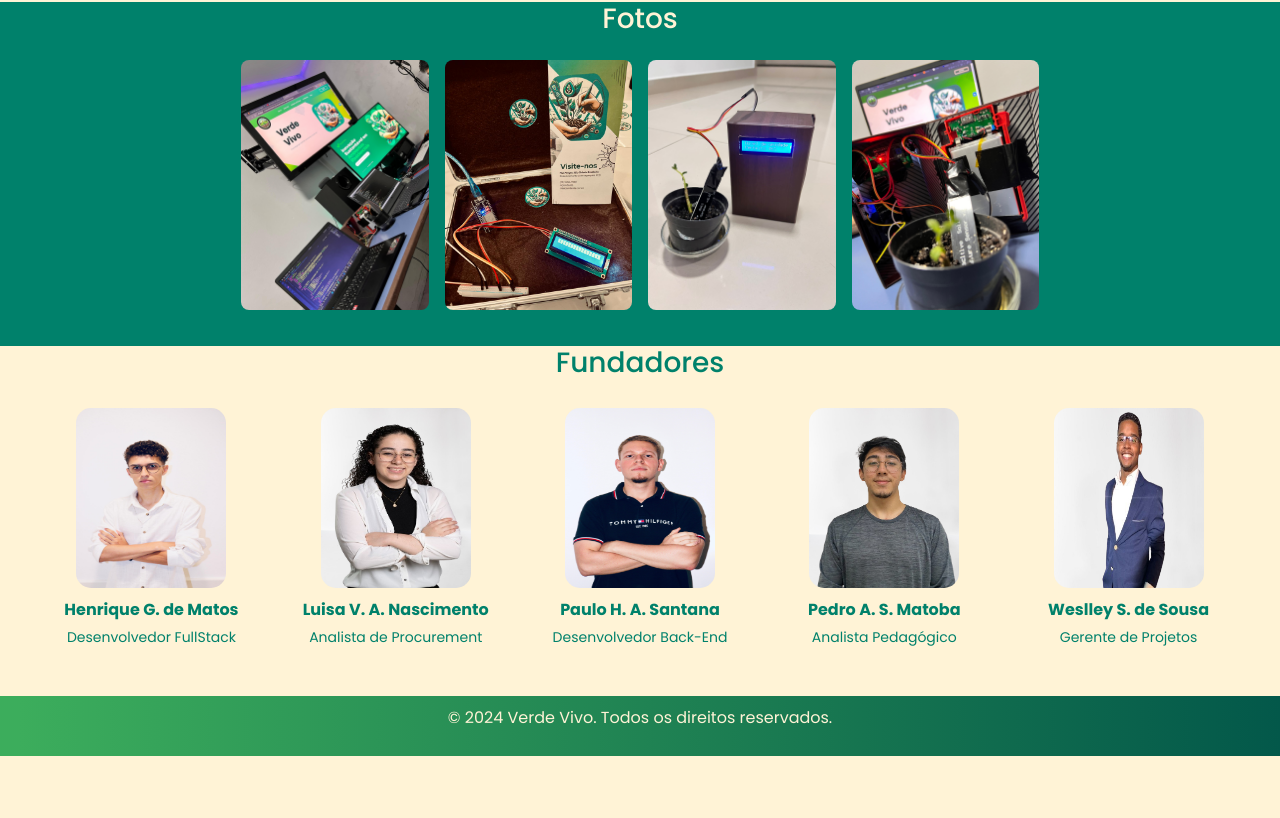
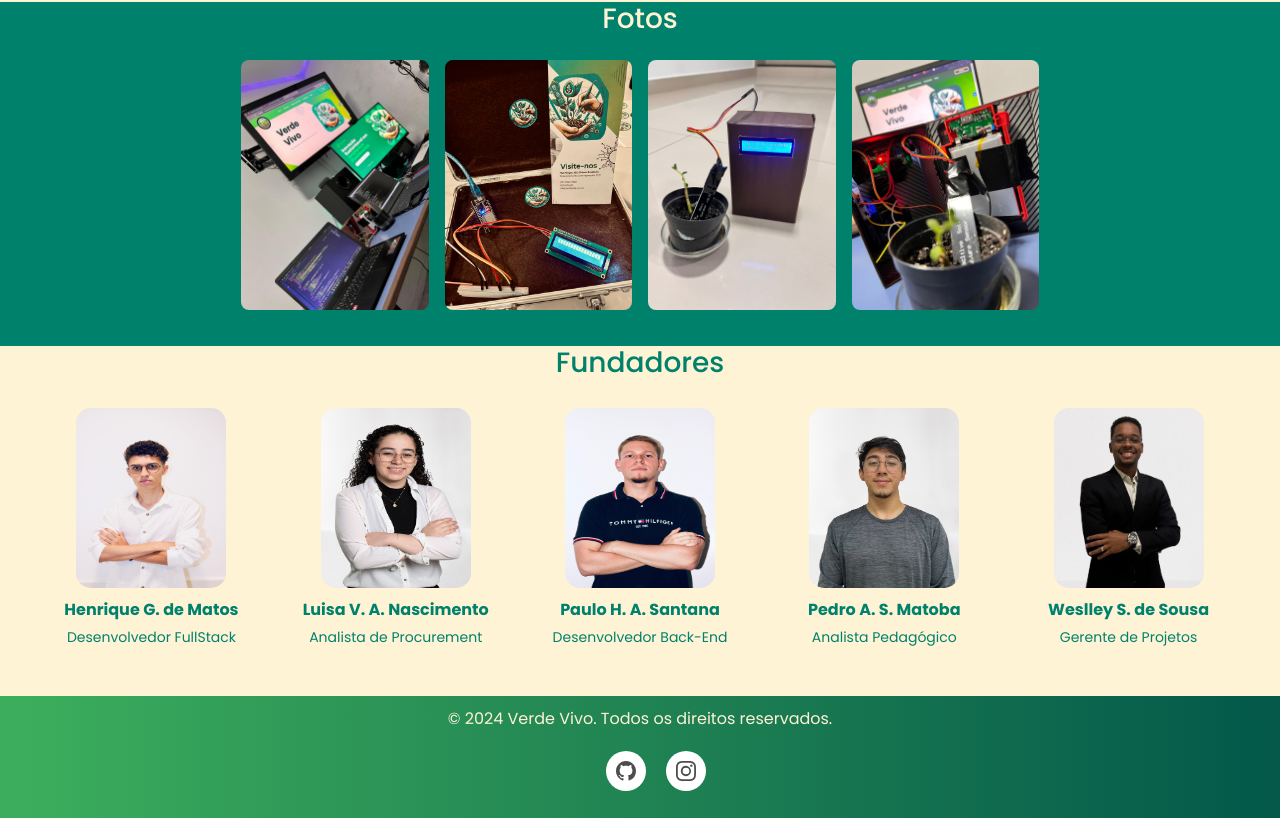
Before and after one commit to efigueiredo13/VerdeVivo, a PHP site: page /view/index.html in a window 1280 px wide. Shown: the part 1319-2137 px from the top of the page. Before the commit the page ends 2075 px from the top, so only its background shows below. Run offline with PHP 8.4, Linux system fonts and the light colour scheme; some libraries are stand-ins or nearby versions.

Commit message:
versão 1.0

```diff
--- a/assets/css/index.css
+++ b/assets/css/index.css
@@ -204,7 +204,7 @@
     background: var(--degrade, linear-gradient(90deg, #3CAD5C 1.5%, #03584a 100%));
     color: #FFF3D6;
     text-align: center;
-    padding: 10px;
+    padding: 11px;
     max-height: 2000px;
 }
 
--- /dev/null
+++ b/assets/css/redes.css
@@ -0,0 +1,96 @@
+ul {
+    list-style: none;
+    margin-top: 20px;
+  }
+
+  .example-2 {
+    display: flex;
+    justify-content: center;
+    align-items: center;
+  }
+  .example-2 .icon-content {
+    margin: 0 10px;
+    position: relative;
+  }
+  .example-2 .icon-content .tooltip {
+    position: absolute;
+    top: -30px;
+    left: 50%;
+    transform: translateX(-50%);
+    color: #fff;
+    padding: 6px 10px;
+    border-radius: 5px;
+    opacity: 0;
+    visibility: hidden;
+    font-size: 14px;
+    transition: all 0.3s ease;
+  }
+  .example-2 .icon-content:hover .tooltip {
+    opacity: 1;
+    visibility: visible;
+    top: -50px;
+  }
+  .example-2 .icon-content a {
+    position: relative;
+    overflow: hidden;
+    display: flex;
+    justify-content: center;
+    align-items: center;
+    width: 40px;
+    height: 40px;
+    border-radius: 50%;
+    color: #4d4d4d;
+    background-color: #fff;
+    transition: all 0.3s ease-in-out;
+  }
+  .example-2 .icon-content a:hover {
+    box-shadow: 3px 2px 45px 0px rgb(0 0 0 / 12%);
+  }
+  .example-2 .icon-content a svg {
+    position: relative;
+    z-index: 1;
+    width: 20px;
+    height: 20px;
+  }
+  .example-2 .icon-content a:hover {
+    color: white;
+  }
+  .example-2 .icon-content a .filled {
+    position: absolute;
+    top: auto;
+    bottom: 0;
+    left: 0;
+    width: 100%;
+    height: 0;
+    background-color: #000;
+    transition: all 0.3s ease-in-out;
+  }
+  .example-2 .icon-content a:hover .filled {
+    height: 100%;
+  }
+
+  .example-2 .icon-content a[data-social="linkedin"] .filled,
+  .example-2 .icon-content a[data-social="linkedin"] ~ .tooltip {
+    background-color: #0274b3;
+  }
+
+  .example-2 .icon-content a[data-social="github"] .filled,
+  .example-2 .icon-content a[data-social="github"] ~ .tooltip {
+    background-color: #24262a;
+  }
+  .example-2 .icon-content a[data-social="instagram"] .filled,
+  .example-2 .icon-content a[data-social="instagram"] ~ .tooltip {
+    background: linear-gradient(
+      45deg,
+      #405de6,
+      #5b51db,
+      #b33ab4,
+      #c135b4,
+      #e1306c,
+      #fd1f1f
+    );
+  }
+  .example-2 .icon-content a[data-social="youtube"] .filled,
+  .example-2 .icon-content a[data-social="youtube"] ~ .tooltip {
+    background-color: #ff0000;
+  }
--- a/view/index.html
+++ b/view/index.html
@@ -6,6 +6,7 @@
     <title>Verde Vivo</title>
     <link href="https://cdn.jsdelivr.net/npm/bootstrap@5.3.3/dist/css/bootstrap.min.css" rel="stylesheet" integrity="sha384-QWTKZyjpPEjISv5WaRU9OFeRpok6YctnYmDr5pNlyT2bRjXh0JMhjY6hW+ALEwIH" crossorigin="anonymous">
     <link rel="stylesheet" href="../assets/css/index.css">
+    <link rel="stylesheet" href="../assets/css/redes.css">
     <link rel="stylesheet" href="../assets/css/termos.css">
     <link rel="shortcut icon" href="../assets/img/logo 1.svg" type="image/x-icon">
 </head>
@@ -110,6 +111,51 @@
 
 <footer>
     <p>© 2024 Verde Vivo. Todos os direitos reservados.</p>
+    <ul class="example-2">
+        <li class="icon-content">
+          <a href="https://github.com/efigueiredo13/VerdeVivo" aria-label="GitHub" data-social="github">
+            <div class="filled"></div>
+            <svg
+              xmlns="http://www.w3.org/2000/svg"
+              width="16"
+              height="16"
+              fill="currentColor"
+              class="bi bi-github"
+              viewBox="0 0 16 16"
+              xml:space="preserve"
+            >
+              <path
+                d="M8 0C3.58 0 0 3.58 0 8c0 3.54 2.29 6.53 5.47 7.59.4.07.55-.17.55-.38 0-.19-.01-.82-.01-1.49-2.01.37-2.53-.49-2.69-.94-.09-.23-.48-.94-.82-1.13-.28-.15-.68-.52-.01-.53.63-.01 1.08.58 1.23.82.72 1.21 1.87.87 2.33.66.07-.52.28-.87.51-1.07-1.78-.2-3.64-.89-3.64-3.95 0-.87.31-1.59.82-2.15-.08-.2-.36-1.02.08-2.12 0 0 .67-.21 2.2.82.64-.18 1.32-.27 2-.27s1.36.09 2 .27c1.53-1.04 2.2-.82 2.2-.82.44 1.1.16 1.92.08 2.12.51.56.82 1.27.82 2.15 0 3.07-1.87 3.75-3.65 3.95.29.25.54.73.54 1.48 0 1.07-.01 1.93-.01 2.2 0 .21.15.46.55.38A8.01 8.01 0 0 0 16 8c0-4.42-3.58-8-8-8"
+                fill="currentColor"
+              ></path>
+            </svg>
+          </a>
+        </li>
+        <li class="icon-content">
+          <a
+            href="https://www.instagram.com/verdevivoia/"
+            aria-label="Instagram"
+            data-social="instagram"
+          >
+            <div class="filled"></div>
+            <svg
+              xmlns="http://www.w3.org/2000/svg"
+              width="16"
+              height="16"
+              fill="currentColor"
+              class="bi bi-instagram"
+              viewBox="0 0 16 16"
+              xml:space="preserve"
+            >
+              <path
+                d="M8 0C5.829 0 5.556.01 4.703.048 3.85.088 3.269.222 2.76.42a3.9 3.9 0 0 0-1.417.923A3.9 3.9 0 0 0 .42 2.76C.222 3.268.087 3.85.048 4.7.01 5.555 0 5.827 0 8.001c0 2.172.01 2.444.048 3.297.04.852.174 1.433.372 1.942.205.526.478.972.923 1.417.444.445.89.719 1.416.923.51.198 1.09.333 1.942.372C5.555 15.99 5.827 16 8 16s2.444-.01 3.298-.048c.851-.04 1.434-.174 1.943-.372a3.9 3.9 0 0 0 1.416-.923c.445-.445.718-.891.923-1.417.197-.509.332-1.09.372-1.942C15.99 10.445 16 10.173 16 8s-.01-2.445-.048-3.299c-.04-.851-.175-1.433-.372-1.941a3.9 3.9 0 0 0-.923-1.417A3.9 3.9 0 0 0 13.24.42c-.51-.198-1.092-.333-1.943-.372C10.443.01 10.172 0 7.998 0zm-.717 1.442h.718c2.136 0 2.389.007 3.232.046.78.035 1.204.166 1.486.275.373.145.64.319.92.599s.453.546.598.92c.11.281.24.705.275 1.485.039.843.047 1.096.047 3.231s-.008 2.389-.047 3.232c-.035.78-.166 1.203-.275 1.485a2.5 2.5 0 0 1-.599.919c-.28.28-.546.453-.92.598-.28.11-.704.24-1.485.276-.843.038-1.096.047-3.232.047s-2.39-.009-3.233-.047c-.78-.036-1.203-.166-1.485-.276a2.5 2.5 0 0 1-.92-.598 2.5 2.5 0 0 1-.6-.92c-.109-.281-.24-.705-.275-1.485-.038-.843-.046-1.096-.046-3.233s.008-2.388.046-3.231c.036-.78.166-1.204.276-1.486.145-.373.319-.64.599-.92s.546-.453.92-.598c.282-.11.705-.24 1.485-.276.738-.034 1.024-.044 2.515-.045zm4.988 1.328a.96.96 0 1 0 0 1.92.96.96 0 0 0 0-1.92m-4.27 1.122a4.109 4.109 0 1 0 0 8.217 4.109 4.109 0 0 0 0-8.217m0 1.441a2.667 2.667 0 1 1 0 5.334 2.667 2.667 0 0 1 0-5.334"
+                fill="currentColor"
+              ></path>
+            </svg>
+          </a>
+
+        </li>
+      </ul>
 
 </footer>
 </body>
```
Also changed, not shown: assets/img/weslley.jpg (added), assets/img/weslley.png.
